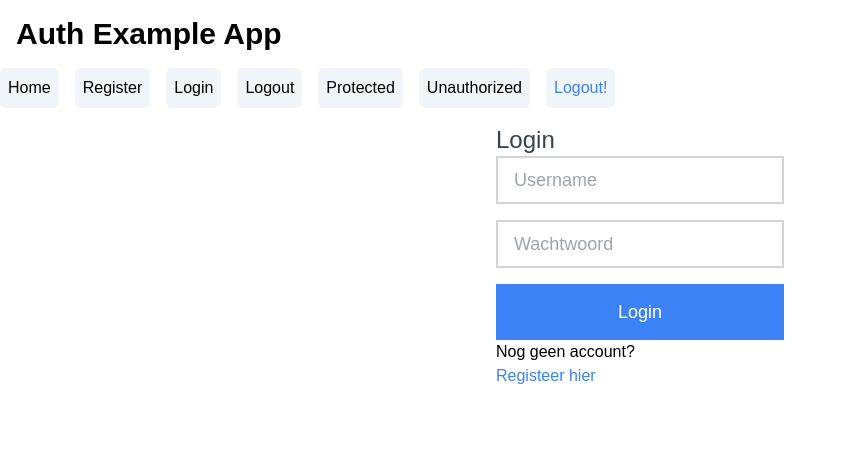
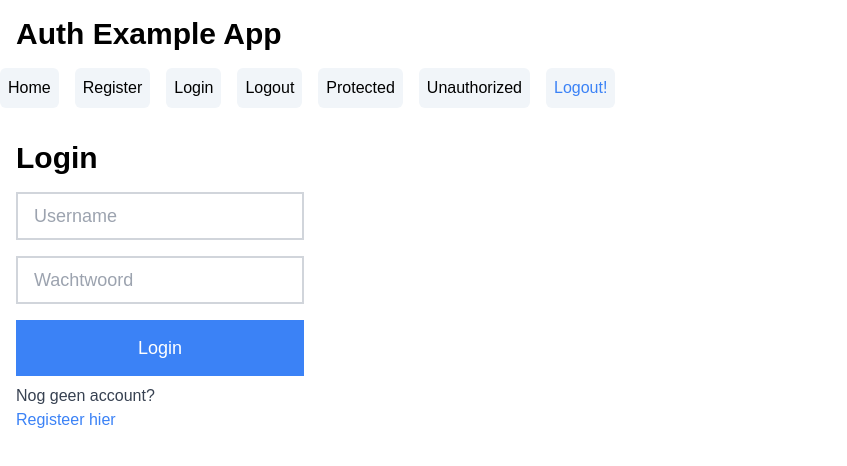
Before and after one commit to faroeq33/authexample, a React (Vite) app: page /login in a window 1280 px wide. Shown: the top 466 px of the page, without its empty margins (0-847 px from the left). Built offline with nearby package versions, Linux system fonts and the light colour scheme.

Commit message:
Update styles, Fix autocomplete attribute

```diff
--- a/src/layouts/Layout.tsx
+++ b/src/layouts/Layout.tsx
@@ -1,6 +1,7 @@
 import { Outlet } from "react-router";
 import Nav from "./Nav";
 import H1 from "../ui/H1";
+import Spacer from "../ui/Spacer";
 
 function Layout() {
   return (
@@ -14,9 +15,11 @@ function Layout() {
         </div>
       </header>
       <div className="container mx-auto mt-4">
-        <div className="flex justify-center h-screen space-y-8 font-custom">
-          <main>
-            <Outlet />
+        <div className="flex justify-center w-full h-screen space-y-8 font-custom">
+          <main className="w-full ">
+            <Spacer>
+              <Outlet />
+            </Spacer>
           </main>
         </div>
       </div>
--- a/src/layouts/Nav.tsx
+++ b/src/layouts/Nav.tsx
@@ -19,8 +19,8 @@ function Nav() {
     <nav>
       <ul className="flex items-center justify-center gap-4">
         {menuItems.map(({ path, name }, index) => (
-          <Link to={path}>
-            <NavItem key={index}>{name}</NavItem>
+          <Link to={path} key={index}>
+            <NavItem>{name}</NavItem>
           </Link>
         ))}
 
--- a/src/pages/Login.tsx
+++ b/src/pages/Login.tsx
@@ -6,6 +6,9 @@ import { useAuth } from "../authentication/AuthHooks/useAuth";
 import { API_URL } from "../globals/globals";
 import { useState } from "react";
 import LinkStyle from "../ui/LinkStyle";
+import H1 from "../ui/H1";
+import CustomForm from "../ui/form/CustomForm";
+import ErrorMessage from "../ui/messages/ErrorMessage";
 
 export default function Login() {
   const [formstatus, setFormStatus] = useState<string>("");
@@ -61,31 +64,30 @@ export default function Login() {
 
   return (
     <>
-      <span className="text-2xl text-gray-700">Login</span>
       {errors.root?.apiError && (
         <p className="text-red-500">{errors.root?.apiError.message}</p>
       )}
-      <form
-        onSubmit={handleSubmit(onSubmit)}
-        className="flex flex-col space-y-4"
-      >
+      <CustomForm onSubmit={handleSubmit(onSubmit)}>
         {formstatus && (
           <span className="text-green-500">
             Login successfull, go to a protected route in order to see if it
             works
           </span>
         )}
+        <H1>Login</H1>
+
         <input
+          id="username"
           autoComplete="username"
           type="text"
           {...register("username", {
-            required: { value: true, message: "Wachtwoord is verplicht" },
+            required: { value: true, message: "*" },
           })}
           placeholder="Username"
           className={`w-72 h-12 px-4 text-lg border-2  rounded-custom focus:outline-none focus:border-blue-500 ${isErrorStylePassword} ${isErrorIncorrectEmailOrPassword}`}
         />
-        {errors.password && (
-          <span className="text-red-500">{errors.password.message}</span>
+        {errors.username && (
+          <ErrorMessage>{errors.username.message}</ErrorMessage>
         )}
         <input
           autoComplete="current-password"
@@ -106,9 +108,9 @@ export default function Login() {
         >
           Login
         </button>
-      </form>
-      <div className="flex flex-col">
-        <span>Nog geen account? </span>
+      </CustomForm>
+      <div className="flex flex-col mt-2">
+        <span className="text-gray-700">Nog geen account? </span>
         <Link to="/register">
           <LinkStyle>Registeer hier</LinkStyle>
         </Link>
--- a/src/pages/Register.tsx
+++ b/src/pages/Register.tsx
@@ -1,11 +1,11 @@
 import axios from "axios";
-import { CSSProperties } from "react";
 import { Link, useNavigate } from "react-router";
 import { useForm } from "react-hook-form";
 import { API_URL } from "../globals/globals";
 import H1 from "../ui/H1";
 import LinkStyle from "../ui/LinkStyle";
-import FormField from "../ui/FormField";
+import CustomForm from "../ui/form/CustomForm";
+import ErrorMessage from "../ui/messages/ErrorMessage";
 
 export default function Register() {
   const {
@@ -34,8 +34,7 @@ export default function Register() {
   };
 
   return (
-    <div style={formstyles}>
-      <H1>Registeren</H1>
+    <>
       <div>
         <div>
           {errors.root?.apiError && <p>{errors.root?.apiError.message}</p>}
@@ -44,22 +43,24 @@ export default function Register() {
         </div>
       </div>
 
-      <form
-        onSubmit={handleSubmit(onSubmit)}
-        className="flex flex-col space-y-4"
-      >
-        <FormField
+      <CustomForm onSubmit={handleSubmit(onSubmit)}>
+        <H1>Registeren</H1>
+
+        <input
           className="border"
+          autoComplete="role"
           type="text"
           {...register("role", {
-            required: { value: true, message: "Email is verplicht" },
+            required: { value: true, message: "Rol is verplicht" },
           })}
           placeholder="TeamHr"
         />
+        {errors.username && <span>{errors.username?.message}</span>}
 
         <input
           className="border"
           type="text"
+          autoComplete="username"
           id="username"
           {...register("username", {
             required: { value: true, message: "Email is verplicht" },
@@ -67,10 +68,11 @@ export default function Register() {
           placeholder="Naam"
         />
 
-        <div>{errors.username && <span>Naam is verplicht</span>}</div>
+        {errors.email && <ErrorMessage>{errors.email.message}</ErrorMessage>}
         <input
           className="border"
           type="email"
+          autoComplete="email"
           id="email"
           {...register("email", {
             required: { value: true, message: "Email is verplicht" },
@@ -78,15 +80,11 @@ export default function Register() {
           placeholder="E-mail"
         />
 
-        <div>
-          {errors.email && (
-            <span className="text-red-500">Email is verplicht</span>
-          )}
-        </div>
+        {errors.email && <ErrorMessage>{errors.email.message}</ErrorMessage>}
 
         <input
           className="border"
-          autoComplete="new-password"
+          autoComplete="current-password"
           id="password"
           type="password"
           {...register("password", {
@@ -101,23 +99,16 @@ export default function Register() {
         >
           Registeer
         </button>
-      </form>
+      </CustomForm>
       <div>
         Al een account?{" "}
         <Link to="/login">
           <LinkStyle>Log hier in</LinkStyle>
         </Link>
       </div>
-    </div>
+    </>
   );
 }
-
-const formstyles: CSSProperties = {
-  display: "flex",
-  flexDirection: "column",
-  gap: "1rem",
-  margin: "1rem",
-};
 
 type FormValues = {
   role: string;
--- /dev/null
+++ b/src/ui/Spacer.tsx
@@ -0,0 +1,7 @@
+import { PropsWithChildren } from "react";
+
+function Spacer({ children }: PropsWithChildren) {
+  return <div className="gap-4 m-4">{children}</div>;
+}
+
+export default Spacer;
--- /dev/null
+++ b/src/ui/form/CustomForm.tsx
@@ -0,0 +1,13 @@
+// used `any` because the extra typesafety is not needed for this example
+function CustomForm({ children, ...props }: any) {
+  return (
+    <form
+      className="flex flex-col w-full space-y-4"
+      autoComplete="on"
+      {...props}
+    >
+      {children}
+    </form>
+  );
+}
+export default CustomForm;
--- /dev/null
+++ b/src/ui/messages/ErrorMessage.tsx
@@ -0,0 +1,7 @@
+import { PropsWithChildren } from "react";
+
+function ErrorMessage({ children }: PropsWithChildren) {
+  return <span className="text-red-500">{children}</span>;
+}
+
+export default ErrorMessage;
```
